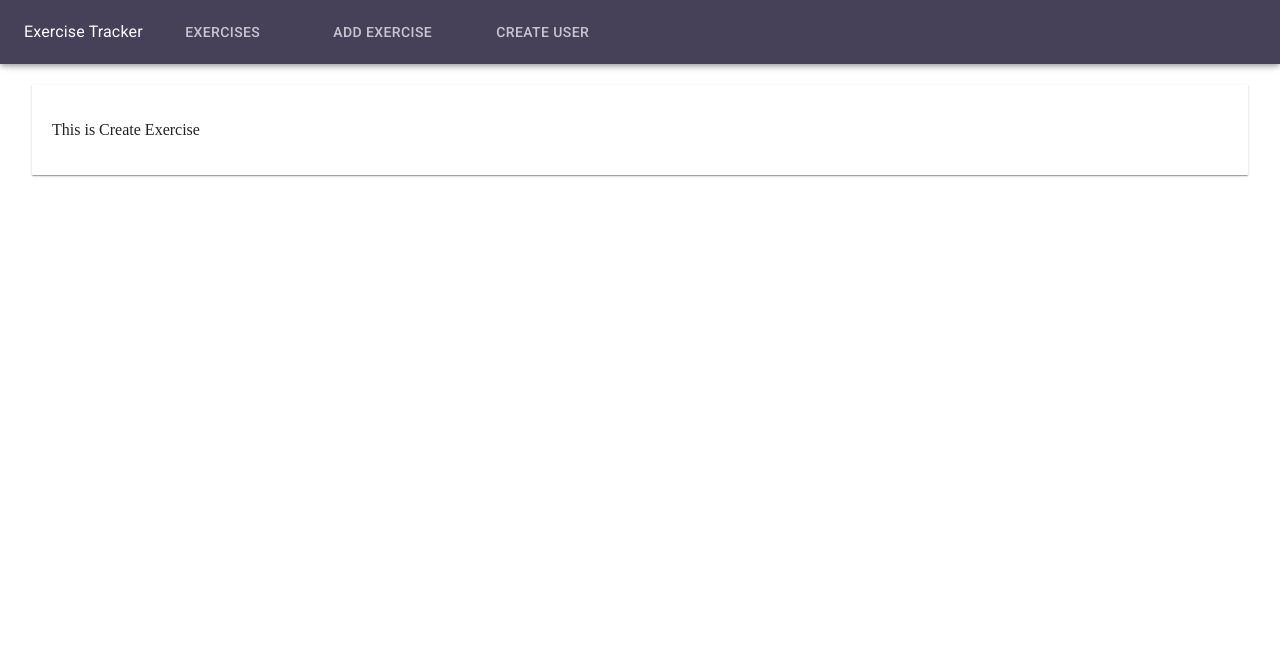
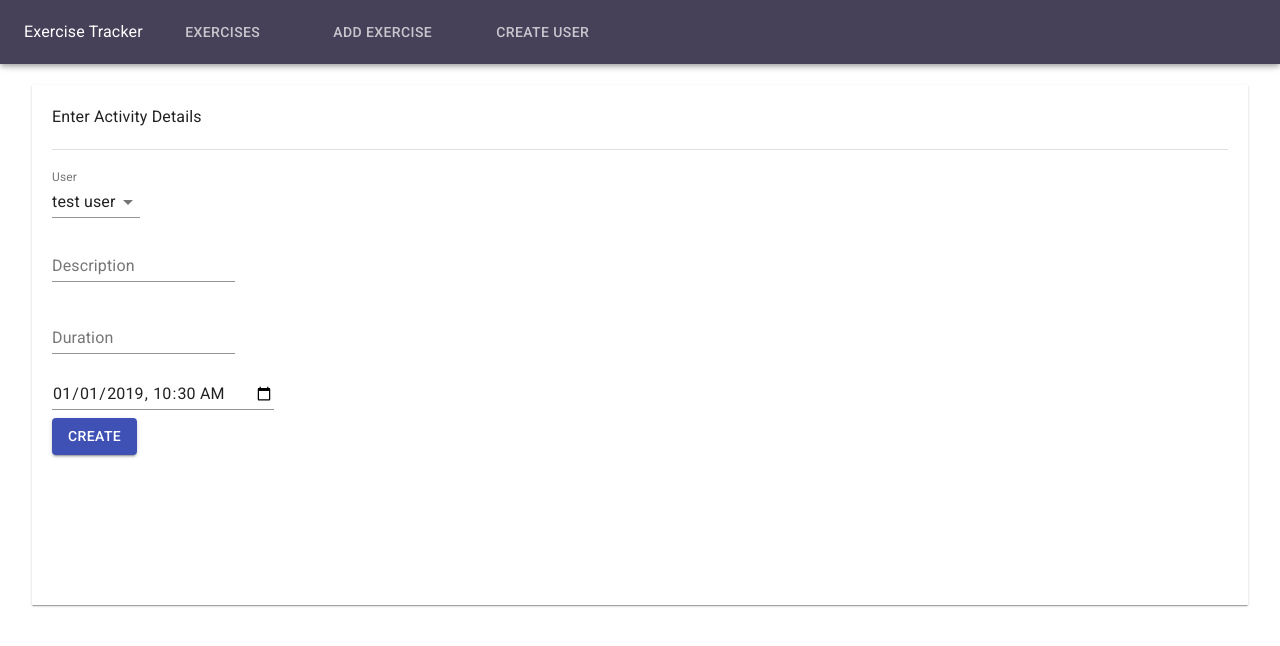
Before and after one commit to amogh-w/Exercise-Tracker, a React (Create React App) app: page /create in a window 1280 px wide. Shown: the top 646 px of the page. Built offline with nearby package versions, Linux system fonts and the light colour scheme.

Commit message:
Frontend: Added Create Exercise Page

```diff
--- a/src/App.js
+++ b/src/App.js
@@ -12,7 +12,8 @@ export default function App() {
   const useStyles = makeStyles({
     main: {
       marginTop: "85px",
-      padding: "20px"
+      padding: "20px",
+      height: "60vh"
     }
   });
 
--- a/src/components/CreateExercise.js
+++ b/src/components/CreateExercise.js
@@ -1,9 +1,99 @@
-import React, { Component } from 'react'
+import React, { Component } from "react";
+import {
+  Typography,
+  TextField,
+  Divider,
+  FormControl,
+  InputLabel,
+  Select,
+  MenuItem,
+  Button
+} from "@material-ui/core";
 
 export default class CreateExercise extends Component {
-    render() {
-        return(
-            <p>This is Create Exercise</p>
-        )
-    }
+  constructor(props) {
+    super(props);
+    this.state = {
+      username: "",
+      description: "",
+      duration: "",
+      date: "2019-01-01T10:30",
+      users: []
+    };
+  }
+
+  componentDidMount() {
+    this.setState({
+      users: ["test user"],
+      username: "test user"
+    });
+  }
+
+  onChange = e => {
+    this.setState({
+      [e.target.name]: e.target.value
+    });
+  };
+
+  onSubmit = e => {
+    e.preventDefault();
+    const exercise = {
+      username: this.state.username,
+      description: this.state.description,
+      duration: this.state.duration,
+      date: this.state.date
+    };
+    console.log(exercise);
+
+    //window.location = "/";
+  };
+
+  render() {
+    return (
+      <React.Fragment>
+        <Typography>Enter Activity Details</Typography>
+        <Divider style={{ margin: "20px 0px" }} />
+        <FormControl>
+          <InputLabel>User</InputLabel>
+          <Select
+            name="username"
+            value={this.state.username}
+            onChange={this.onChange}
+          >
+            {this.state.users.map(user => {
+              return <MenuItem value={user}>{user}</MenuItem>;
+            })}
+          </Select>
+        </FormControl>
+        <br />
+        <TextField
+          name="description"
+          value={this.state.description}
+          onChange={this.onChange}
+          label="Description"
+          margin="normal"
+        />
+        <br />
+        <TextField
+          name="duration"
+          value={this.state.duration}
+          onChange={this.onChange}
+          label="Duration"
+          margin="normal"
+        />
+        <br />
+        <TextField
+          name="date"
+          type="datetime-local"
+          defaultValue={this.state.date}
+          onChange={this.onChange}
+          margin="normal"
+        />
+        <br />
+        <Button variant="contained" color="primary" onClick={this.onSubmit}>
+          Create
+        </Button>
+      </React.Fragment>
+    );
+  }
 }
```
